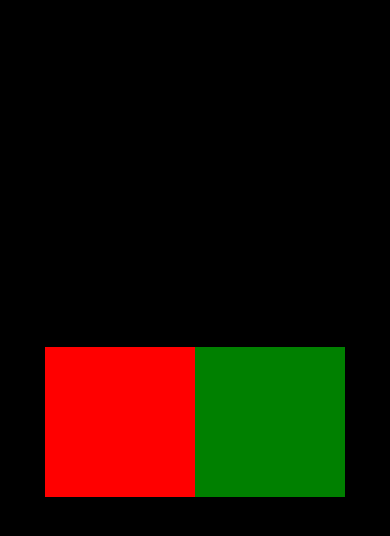
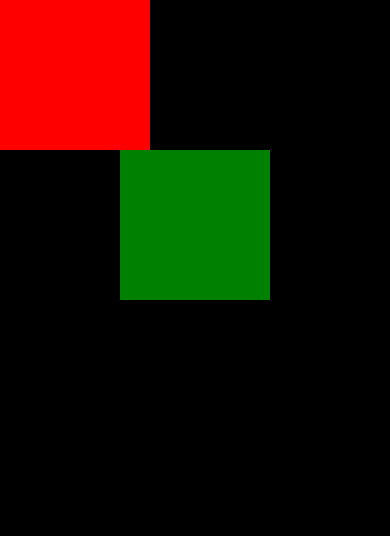
Before and after one commit to zjafei/react_native_notes, a React Native app: screen / in a window 390 px wide. Shown: the top 536 px of the page. Built offline with nearby package versions, Linux system fonts and the light colour scheme.

Commit message:
alignSelf

```diff
--- a/App.js
+++ b/App.js
@@ -16,10 +16,10 @@ const styles = StyleSheet.create({
   container: {
     flex: 1,
     // flexWrap: 'wrap', // 是因为换行导致的垂直排列 (又这个样式就不能垂直居中了)
-    flexDirection: 'row', // flexDirection 默认是 column
+    // flexDirection: 'row', // flexDirection 默认是 column
     backgroundColor: 'black',
-    justifyContent: 'center', // 内容水平居中
-    alignItems: 'center', // 内容垂直居中
+    // justifyContent: 'center', // 内容水平居中
+    // alignItems: 'center', // 内容垂直居中
   },
   view1: {
     height: 150,
@@ -30,5 +30,6 @@ const styles = StyleSheet.create({
     height: 150,
     width: 150,
     backgroundColor: 'green',
+    alignSelf: 'center',
   },
 });
```
